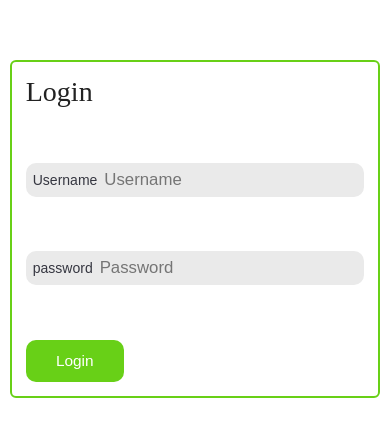
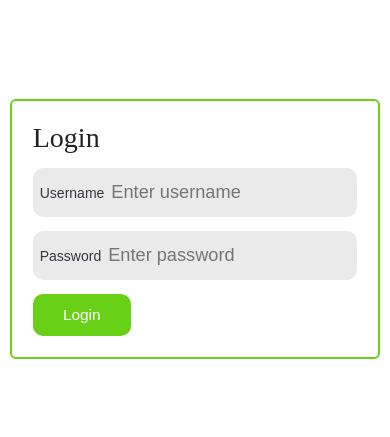
Before and after one commit to kirillchertok/crowdfunding-spa, a React app: page /login in a window 390 px wide. Shown: the part 193-630 px from the top of the page. Built offline with nearby package versions, Linux system fonts and the light colour scheme; a web font is replaced by a local one.

Commit message:
fix: after mentor review

```diff
--- a/src/components/Map/Map.jsx
+++ b/src/components/Map/Map.jsx
@@ -3,12 +3,21 @@ import { MapContainer, TileLayer } from 'react-leaflet';
 
 import { BASE_COORDINATES } from '@/constants/baseCoordinates';
 import { MAP_SIZE } from '@/constants/mapStyles';
+import { isValidCoordinates } from '@/utils/isValidCoordinates';
 
 import { PlaceMarker } from '../PlaceMarker/PlaceMarker';
 import * as styles from './Map.module.css';
-import { UserLocation } from './UserLocation/UserLocaion';
+import { MapCenter } from './MapCenter/MapCenter';
 
 export const Map = ({ size = MAP_SIZE.MEDIUM, places, zoom = 16, scrollWheelZoom = true }) => {
+    const firstValidPlace = places.find(place =>
+        isValidCoordinates(place.latitude, place.longitude)
+    );
+
+    const center = firstValidPlace
+        ? [firstValidPlace.latitude, firstValidPlace.longitude]
+        : BASE_COORDINATES;
+
     return (
         <div className={classNames(styles.container, styles[`container--${size}`])}>
             <MapContainer
@@ -21,11 +30,10 @@ export const Map = ({ size = MAP_SIZE.MEDIUM, places, zoom = 16, scrollWheelZoom
                     attribution='&copy; <a href="https://www.openstreetmap.org/copyright">OpenStreetMap</a> contributors'
                     url='https://{s}.tile.openstreetmap.org/{z}/{x}/{y}.png'
                 />
-                <UserLocation />
+                <MapCenter center={center} />
                 {places.map(
                     place =>
-                        place.latitude &&
-                        place.longitude && (
+                        isValidCoordinates(place.latitude, place.longitude) && (
                             <PlaceMarker
                                 key={place.id}
                                 place={place}
--- a/src/components/Map/Map.module.css
+++ b/src/components/Map/Map.module.css
@@ -13,6 +13,13 @@
     height: 70vh;
 }
 
+@media (max-width: 768px) {
+    .container--medium {
+        width: 100%;
+        height: 40vh;
+    }
+}
+
 @media (max-width: 468px) {
     .container--large {
         width: 100%;
--- /dev/null
+++ b/src/components/Map/MapCenter/MapCenter.jsx
@@ -0,0 +1,12 @@
+import { useEffect } from 'react';
+import { useMap } from 'react-leaflet';
+
+export const MapCenter = ({ center }) => {
+    const map = useMap();
+
+    useEffect(() => {
+        map.setView(center, map.getZoom());
+    }, [center, map]);
+
+    return null;
+};
--- a/src/components/Map/UserLocation/UserLocaion.jsx
+++ /dev/null
@@ -1,20 +0,0 @@
-import { useEffect } from 'react';
-import { useMap } from 'react-leaflet';
-
-import { getUserCoordinates } from '@/utils/getUserCoordinates';
-
-export const UserLocation = () => {
-    const map = useMap();
-
-    useEffect(() => {
-        const loadUserLocation = async () => {
-            const coordinates = await getUserCoordinates();
-
-            map.setView(coordinates, map.getZoom());
-        };
-
-        loadUserLocation();
-    }, [map]);
-
-    return null;
-};
--- a/src/components/Places/Places.module.css
+++ b/src/components/Places/Places.module.css
@@ -33,7 +33,7 @@
 }
 
 .pagination {
-    margin-top: var(--spacing-md);
+    margin: var(--spacing-md) 0;
     justify-self: center;
     display: flex;
     flex-direction: row;
--- a/src/components/SearchResults/SearchResults.module.css
+++ b/src/components/SearchResults/SearchResults.module.css
@@ -55,3 +55,16 @@
     font-size: 1.3rem;
     color: var(--font-color-error);
 }
+
+@media (max-width: 768px) {
+    .container {
+        flex-direction: column-reverse;
+        height: auto;
+        gap: var(--spacing-md);
+        margin-top: var(--spacing-sm);
+    }
+    .results {
+        height: 400px;
+        width: 100%;
+    }
+}
--- a/src/components/ui/Input/Input.module.css
+++ b/src/components/ui/Input/Input.module.css
@@ -9,6 +9,7 @@
     gap: var(--spacing-sm);
     padding: var(--spacing-sm);
     border-radius: var(--border-radius-lg);
+    height: 3.5rem;
 }
 
 .container--first {
@@ -64,7 +65,7 @@
     width: 100%;
     color: inherit;
     background-color: transparent;
-    font-size: 1.2rem;
+    font-size: 1.3rem;
 }
 
 .input:focus {
--- a/src/components/ui/Layout/Layout.module.css
+++ b/src/components/ui/Layout/Layout.module.css
@@ -7,6 +7,7 @@
     flex-direction: column;
     align-items: start;
     justify-content: start;
+    /* padding-bottom: var(--spacing-md); */
 }
 
 .container--white {
--- a/src/pages/Login/Login.jsx
+++ b/src/pages/Login/Login.jsx
@@ -69,18 +69,18 @@ const Login = () => {
                     size={INPUT_SIZE.FULL}
                     value={form.username}
                     onChange={handleChange}
-                    placeholder='Username'
+                    placeholder='Enter username'
                     required
                 />
                 <Input
-                    labelValue='password'
+                    labelValue='Password'
                     name='password'
                     type='password'
                     option={INPUT_OPTIONS.FIRST}
                     size={INPUT_SIZE.FULL}
                     value={form.password}
                     onChange={handleChange}
-                    placeholder='Password'
+                    placeholder='Enter password'
                     required
                 />
                 {error && (
--- a/src/pages/Login/Login.module.css
+++ b/src/pages/Login/Login.module.css
@@ -9,13 +9,13 @@
 
 .form {
     width: 30%;
-    min-height: 40%;
-    padding: var(--spacing-md);
+    padding: var(--spacing-lg);
     border-radius: var(--border-radius-md);
     display: flex;
     flex-direction: column;
     justify-content: space-between;
     align-items: flex-start;
+    gap: var(--spacing-md);
     border: var(--border-color-chartreuse) solid var(--border-width-sm);
 }
 
--- a/src/pages/Shop/Shop.module.css
+++ b/src/pages/Shop/Shop.module.css
@@ -1,6 +1,6 @@
 .container {
     width: 100%;
-    height: 85vh;
+    min-height: 85vh;
     display: flex;
     flex-direction: column;
     justify-content: flex-start;
--- /dev/null
+++ b/src/utils/isValidCoordinates.js
@@ -0,0 +1,2 @@
+export const isValidCoordinates = (latitude, longitude) =>
+    Number.isFinite(latitude) && Number.isFinite(longitude);
```
